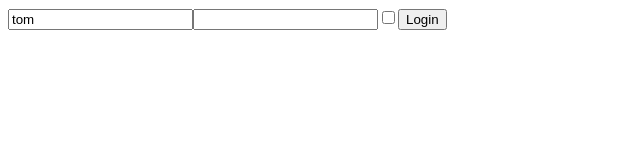
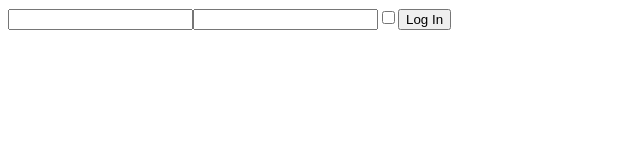
Before and after one commit to t0mclaudio/login-react-redux-thunk-express, a React (Create React App) app: page / in a window 1280 px wide. Shown: the top 160 px of the page, without its empty margins (0-640 px from the left). Built offline with nearby package versions, Linux system fonts and the light colour scheme.

Commit message:
Change button element to input type submit, add name properties to input elements

```diff
--- a/src/Login.js
+++ b/src/Login.js
@@ -2,18 +2,18 @@ import React, {Component} from 'react';
 
 export default class Login extends Component {
   state = {
-    username: "tom",
-    password: null,
+    username: "",
+    password: "",
     keepLoggedIn: false
   }
+
   render() {
     return (
       <form>
-        <input type="text" value={this.state.username} />
-        <input type="password" value={this.state.password} />
-        <input type="checkbox" checked={this.state.keepLoggedIn} />
-        <button type="submit">Login</button>
-
+        <input type="text" name="username" value={this.state.username}/>
+        <input type="password" name="password" value={this.state.password}/>
+        <input type="checkbox" name="keepLoggedIn" checked={this.state.keepLoggedIn}/>
+        <input type="submit" value="Log In" />
       </form>
     )
   }
```
